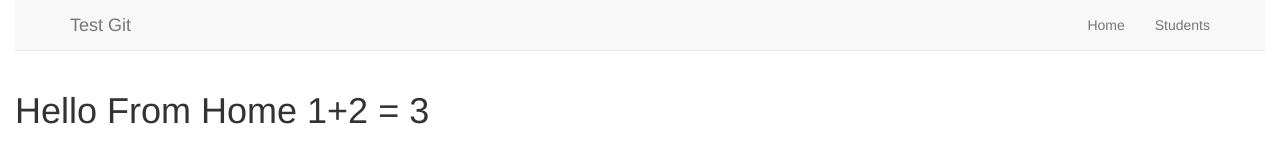
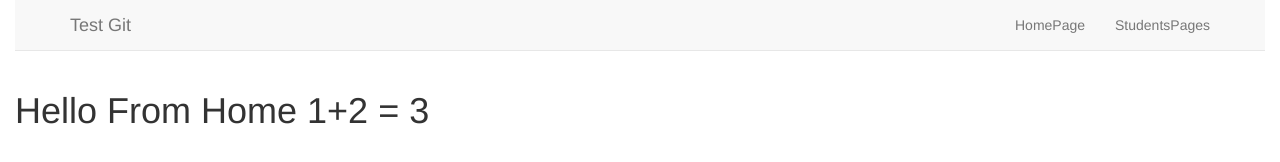
Before and after one commit to EngMoathOmar/ngTestGit, a website: page index.html in a window 1280 px wide. Drawn offline with nearby package versions, Linux system fonts and the light colour scheme.

Commit message:
add page word to pages title

```diff
--- a/partials/navbar.html
+++ b/partials/navbar.html
@@ -13,8 +13,8 @@
         <div id="navbar" class="navbar-collapse collapse">
 
             <ul class="nav navbar-nav navbar-right">
-                <li ui-sref-active="<activ></activ>e"><a ui-sref="home">Home </a></li>
-                <li  ui-sref-active="active"><a ui-sref="students">Students </a></li>
+                <li ui-sref-active="<activ></activ>e"><a ui-sref="home">HomePage </a></li>
+                <li  ui-sref-active="active"><a ui-sref="students">StudentsPages </a></li>
             </ul>
         </div>
         <!--/.nav-collapse -->
```
